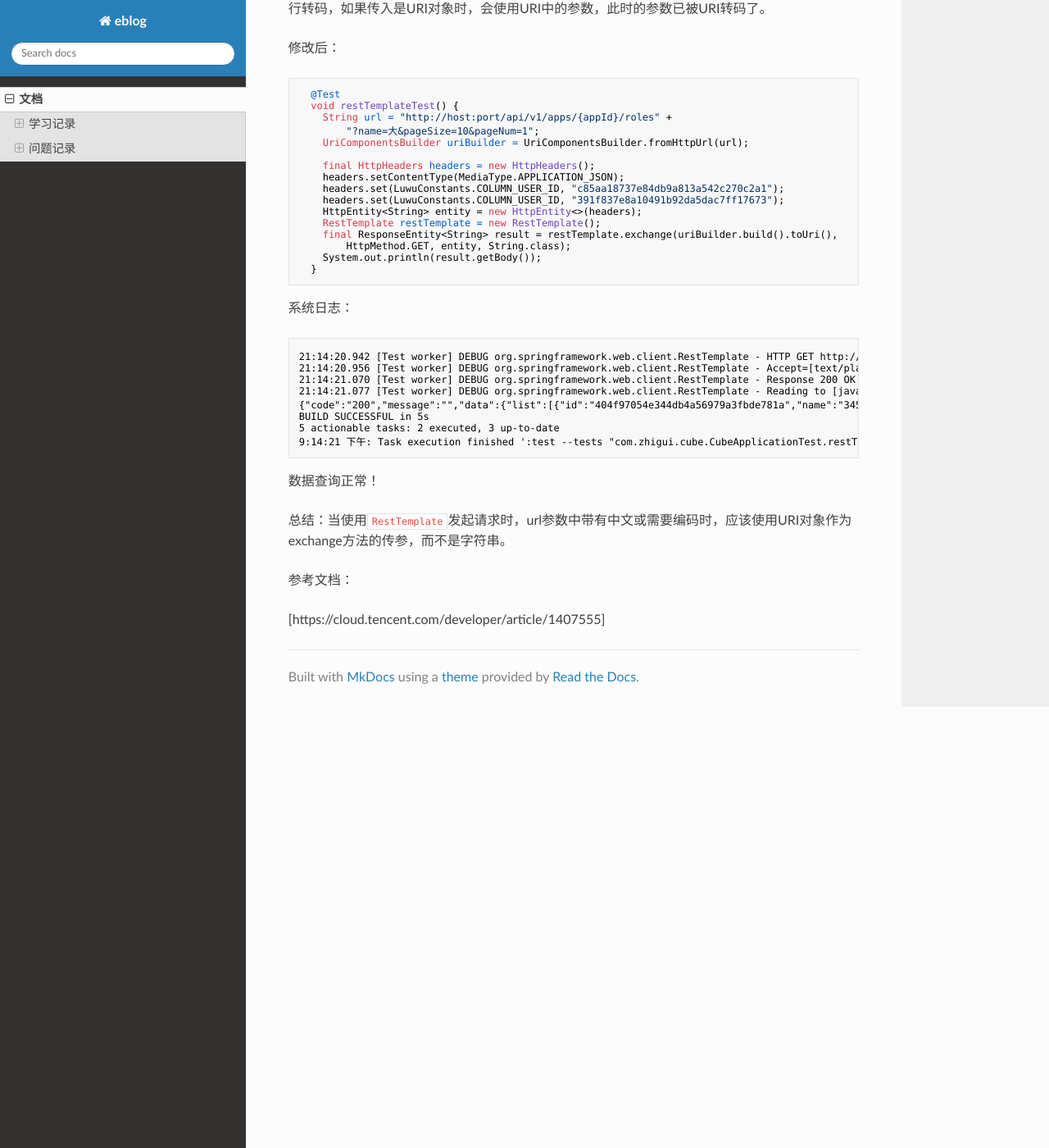
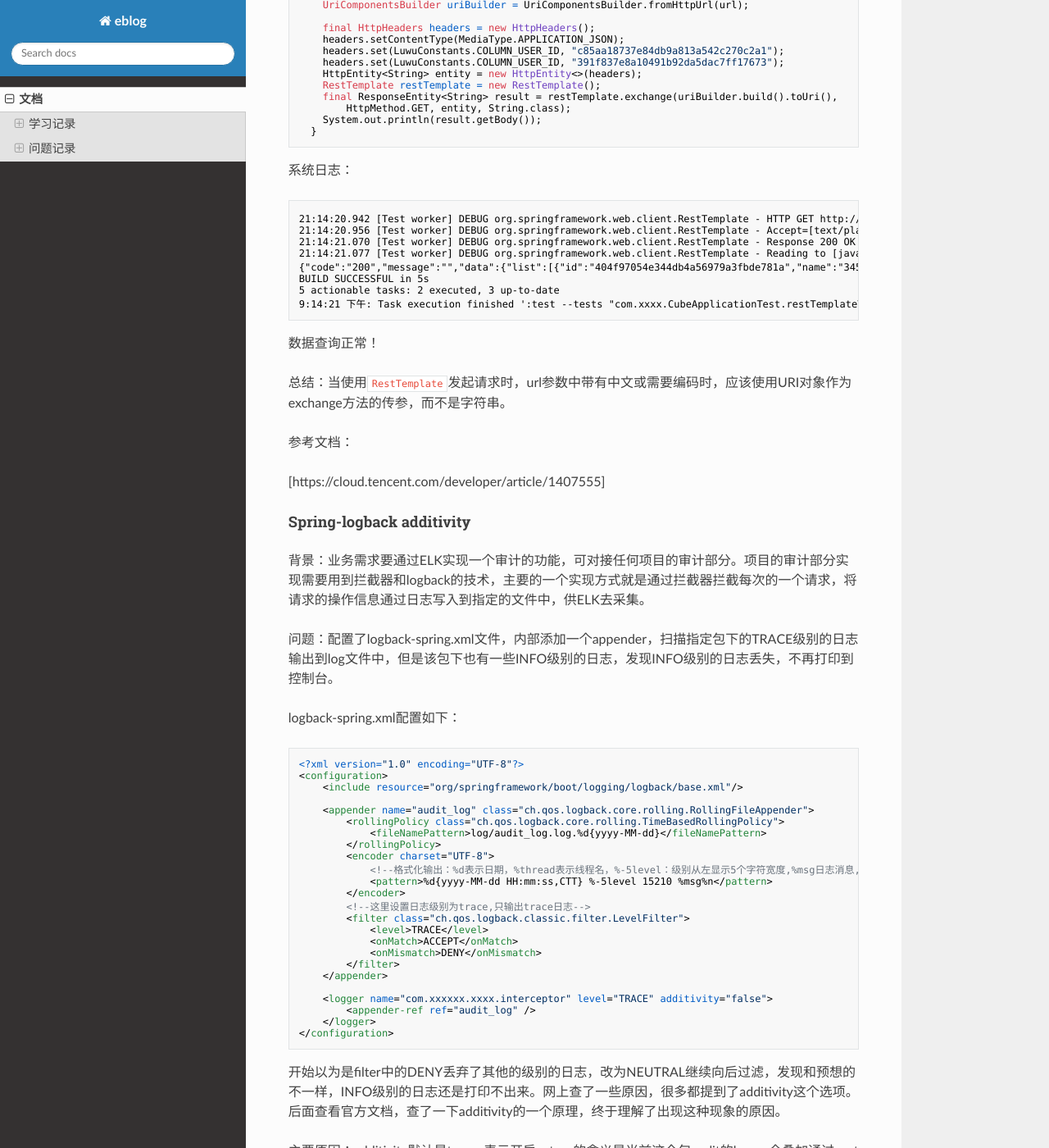
Before and after one commit to Easy-deve/eblog, an MkDocs documentation site: the page built from docs/index.md, in a window 1280 px wide and 1400 px high, scrolled down 15393 px. Shown: the whole window at 82% size. Built offline with MkDocs 1.6.1, drawn with Linux system fonts in a browser that asks for light colours; nearby versions of some CDN libraries; some of the changed text lies outside the part shown.

Commit message:
[improvement] logback additivity

````diff
--- a/docs/index.md
+++ b/docs/index.md
@@ -200,18 +200,6 @@ import static org.mockito.Mockito.spy;
 import static org.mockito.Mockito.times;
 import static org.mockito.Mockito.verify;
 
-import com.zhigui.cube.controller.error.DuplicatedTraceBatchesException;
-import com.zhigui.cube.controller.error.SqlOtherException;
-import com.zhigui.cube.dto.UserDTO;
-import com.zhigui.cube.luwu.ExecutorLuwuService;
-import com.zhigui.cube.luwu.ItemRequest;
-import com.zhigui.cube.mapper.auto.MarkMapper;
-import com.zhigui.cube.mapper.auto.ProductMapper;
-import com.zhigui.cube.model.auto.TraceBatches;
-import com.zhigui.cube.request.TraceBatchesAddRequest;
-import com.zhigui.cube.service.impl.TraceBatchesServiceImpl;
-import com.zhigui.cube.utils.Constants;
-import com.zhigui.cube.utils.ExcelUtils;
 import java.lang.reflect.Field;
 import org.junit.jupiter.api.Assertions;
 import org.junit.jupiter.api.BeforeEach;
@@ -630,6 +618,8 @@ test-coverage: # This job runs in the test stage.
 #    - echo "Application successfully deployed."
 ```
 
+
+
 ### 其他
 
 #### mybatis-plus in condition
@@ -639,9 +629,9 @@ test-coverage: # This job runs in the test stage.
 编码及日志：queryWrapper.in("id", queryResult.getList().isEmpty() ? "" : queryResult.getList());
 
 ```java
-2022-04-09 17:46:31 DEBUG c.zhigui.cube.mapper.auto.SysMenuMapper.selectList >>> ==>  Preparing: SELECT id,name,definition,i18n,type,url,parent_id,desc_no FROM sys_menu WHERE (type = ? AND id IN (?))
-2022-04-09 17:46:31 DEBUG c.zhigui.cube.mapper.auto.SysMenuMapper.selectList >>> ==> Parameters: PLAT(String), [11, 12, 13, 14](ArrayList)
-2022-04-09 17:46:31 DEBUG c.zhigui.cube.mapper.auto.SysMenuMapper.selectList >>> <==      Total: 0
+2022-04-09 17:46:31 DEBUG c.xxxx.mapper.auto.SysMenuMapper.selectList >>> ==>  Preparing: SELECT id,name,definition,i18n,type,url,parent_id,desc_no FROM sys_menu WHERE (type = ? AND id IN (?))
+2022-04-09 17:46:31 DEBUG c.xxxx.mapper.auto.SysMenuMapper.selectList >>> ==> Parameters: PLAT(String), [11, 12, 13, 14](ArrayList)
+2022-04-09 17:46:31 DEBUG c.xxxx.mapper.auto.SysMenuMapper.selectList >>> <==      Total: 0
 ```
 
 1. 查看QueryWrapper的源码，对于in方法的传参支持value...和Collection，并且我这里的参数类型是List，属于Collection集合。带着问题进行了debug，查看queryWrapper的内部拼接，如下图：
@@ -661,9 +651,9 @@ test-coverage: # This job runs in the test stage.
 日志：
 
 ```java
-2022-04-09 18:09:21 DEBUG c.zhigui.cube.mapper.auto.SysMenuMapper.selectList >>> ==>  Preparing: SELECT id,name,definition,i18n,type,url,parent_id,desc_no FROM sys_menu WHERE (type = ? AND id IN (?,?,?,?))
-2022-04-09 18:09:21 DEBUG c.zhigui.cube.mapper.auto.SysMenuMapper.selectList >>> ==> Parameters: PLAT(String), 11(String), 12(String), 13(String), 14(String)
-2022-04-09 18:09:21 DEBUG c.zhigui.cube.mapper.auto.SysMenuMapper.selectList >>> <==      Total: 4
+2022-04-09 18:09:21 DEBUG c.xxxx.mapper.auto.SysMenuMapper.selectList >>> ==>  Preparing: SELECT id,name,definition,i18n,type,url,parent_id,desc_no FROM sys_menu WHERE (type = ? AND id IN (?,?,?,?))
+2022-04-09 18:09:21 DEBUG c.xxxx.mapper.auto.SysMenuMapper.selectList >>> ==> Parameters: PLAT(String), 11(String), 12(String), 13(String), 14(String)
+2022-04-09 18:09:21 DEBUG c.xxxx.mapper.auto.SysMenuMapper.selectList >>> <==      Total: 4
 ```
 
 4. 疑惑
@@ -675,6 +665,8 @@ test-coverage: # This job runs in the test stage.
 5. 总结
 
    多思考多看源码多实践。
+
+
 
 #### Spring-RestTemplate之urlencode参数解析异常
 
@@ -712,7 +704,7 @@ test-coverage: # This job runs in the test stage.
 {"code":"200","message":"","data":{"list":[],"pagination":{"total":0,"pageSize":10,"pageNum":1}}}
 BUILD SUCCESSFUL in 5s
 5 actionable tasks: 2 executed, 3 up-to-date
-9:11:41 下午: Task execution finished ':test --tests "com.zhigui.cube.CubeApplicationTest.restTemplateTest"'.
+9:11:41 下午: Task execution finished ':test --tests "com.xxxx.CubeApplicationTest.restTemplateTest"'.
 ```
 
 通过浏览器发送：
@@ -756,15 +748,62 @@ BUILD SUCCESSFUL in 5s
 {"code":"200","message":"","data":{"list":[{"id":"404f97054e344db4a56979a3fbde781a","name":"3450749dcc9244368fbf1ee967707145|大小角色","displayName":"大小角色","createdAt":"2022-04-15T08:12:42.102Z"}],"pagination":{"total":1,"pageSize":10,"pageNum":1}}}
 BUILD SUCCESSFUL in 5s
 5 actionable tasks: 2 executed, 3 up-to-date
-9:14:21 下午: Task execution finished ':test --tests "com.zhigui.cube.CubeApplicationTest.restTemplateTest"'.
+9:14:21 下午: Task execution finished ':test --tests "com.xxxx.CubeApplicationTest.restTemplateTest"'.
 ```
 
 数据查询正常！
-
-
 
 总结：当使用`RestTemplate`发起请求时，url参数中带有中文或需要编码时，应该使用URI对象作为exchange方法的传参，而不是字符串。
 
 参考文档：
 
 [https://cloud.tencent.com/developer/article/1407555]
+
+
+
+#### Spring-logback additivity
+
+背景：业务需求要通过ELK实现一个审计的功能，可对接任何项目的审计部分。项目的审计部分实现需要用到拦截器和logback的技术，主要的一个实现方式就是通过拦截器拦截每次的一个请求，将请求的操作信息通过日志写入到指定的文件中，供ELK去采集。
+
+问题：配置了logback-spring.xml文件，内部添加一个appender，扫描指定包下的TRACE级别的日志输出到log文件中，但是该包下也有一些INFO级别的日志，发现INFO级别的日志丢失，不再打印到控制台。
+
+logback-spring.xml配置如下：
+
+```xml
+<?xml version="1.0" encoding="UTF-8"?>
+<configuration>
+    <include resource="org/springframework/boot/logging/logback/base.xml"/>
+
+    <appender name="audit_log" class="ch.qos.logback.core.rolling.RollingFileAppender">
+        <rollingPolicy class="ch.qos.logback.core.rolling.TimeBasedRollingPolicy">
+            <fileNamePattern>log/audit_log.log.%d{yyyy-MM-dd}</fileNamePattern>
+        </rollingPolicy>
+        <encoder charset="UTF-8">
+            <!--格式化输出：%d表示日期，%thread表示线程名，%-5level：级别从左显示5个字符宽度,%msg日志消息,%n是换行符-->
+            <pattern>%d{yyyy-MM-dd HH:mm:ss,CTT} %-5level 15210 %msg%n</pattern>
+        </encoder>
+        <!--这里设置日志级别为trace,只输出trace日志-->
+        <filter class="ch.qos.logback.classic.filter.LevelFilter">
+            <level>TRACE</level>
+            <onMatch>ACCEPT</onMatch>
+            <onMismatch>DENY</onMismatch>
+        </filter>
+    </appender>
+
+    <logger name="com.xxxxxx.xxxx.interceptor" level="TRACE" additivity="false">
+        <appender-ref ref="audit_log" />
+    </logger>
+</configuration>
+```
+
+开始以为是filter中的DENY丢弃了其他的级别的日志，改为NEUTRAL继续向后过滤，发现和预想的不一样，INFO级别的日志还是打印不出来。网上查了一些原因，很多都提到了additivity这个选项。后面查看官方文档，查了一下additivity的一个原理，终于理解了出现这种现象的原因。
+
+主要原因：additivity默认是true，表示开启。true的含义是当前这个包audit的logger会叠加通过root的logger，也就是说日志不仅会在audit下输出也会同时在root下输出，而且audit的日志级别不受root的日志级别控制，就算日志级别比root的低也会输出。false的含义就是日志仅会在audit的logger下输出，audit对应包下的日志信息将不再会叠加输出到root下。所以因为这里additivity使用的是false，因此这个包下的其他日志将不会再打印到主控制台了。
+
+这里有两种来自网络的比较形象的图：
+
+<img src="img/logback-additivity-1.png" alt="Screenshot" style="zoom:50%;" />
+
+
+
+解决方式：知道了原因以及additivity的原理后，对应的解决方式也就知道了，这里一共有两种比较方便的解决方式，方式一是将包的范围缩小，可以指定到对应的类，这样audit的范围就变小了也就不会再影响到其他的日志信息；方式二是将additivity改为true，这样audit内部的其他日志也会输出到主控制台，但是有一个缺点就是audit中的日志也会输出到主控制台，相同的日志会出现两份。个人建议使用第一种方式。
````
Also changed, not shown: docs/img/logback-additivity-1.png (added), docs/img/logback-additivity-2.png (added).
